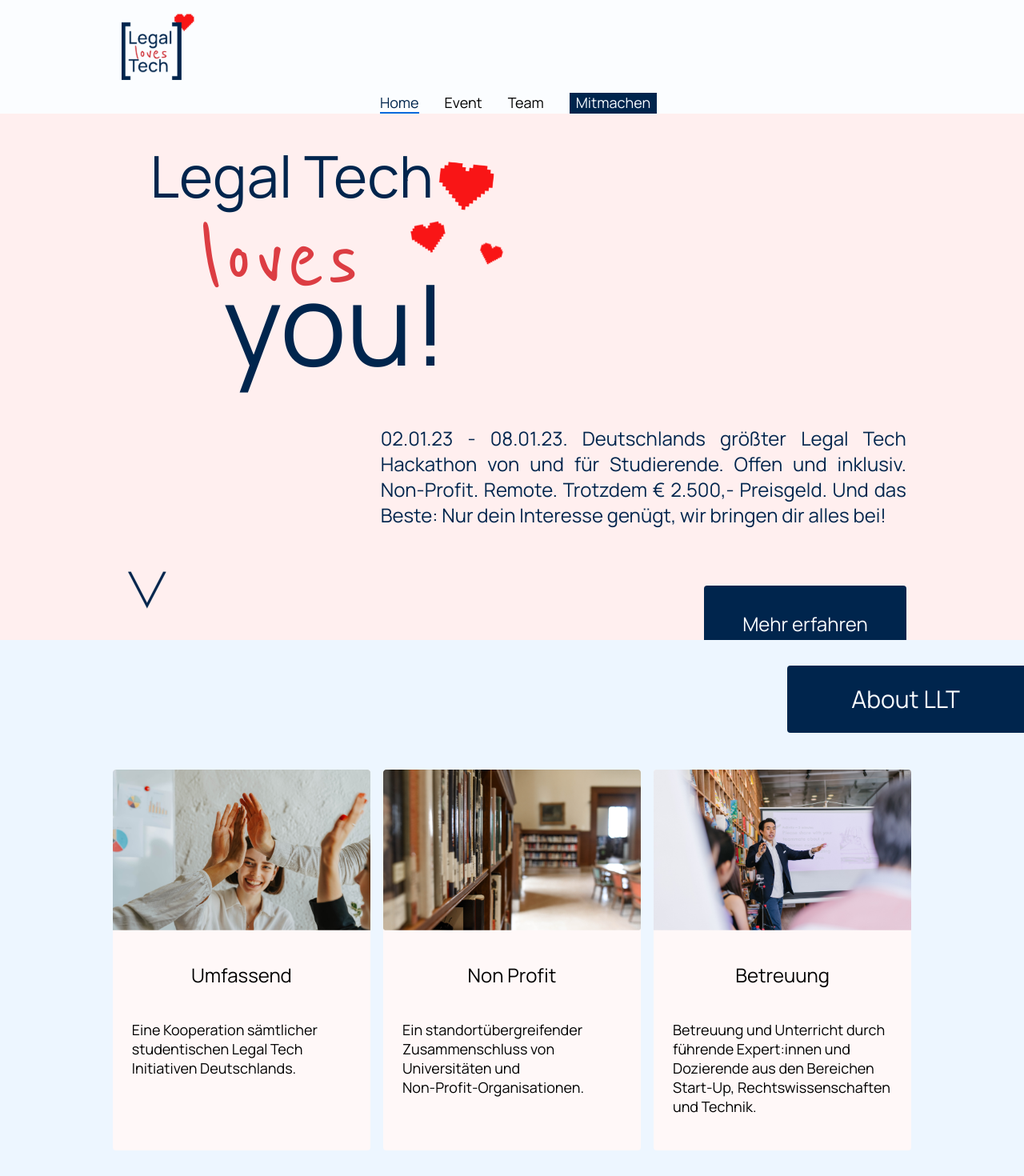
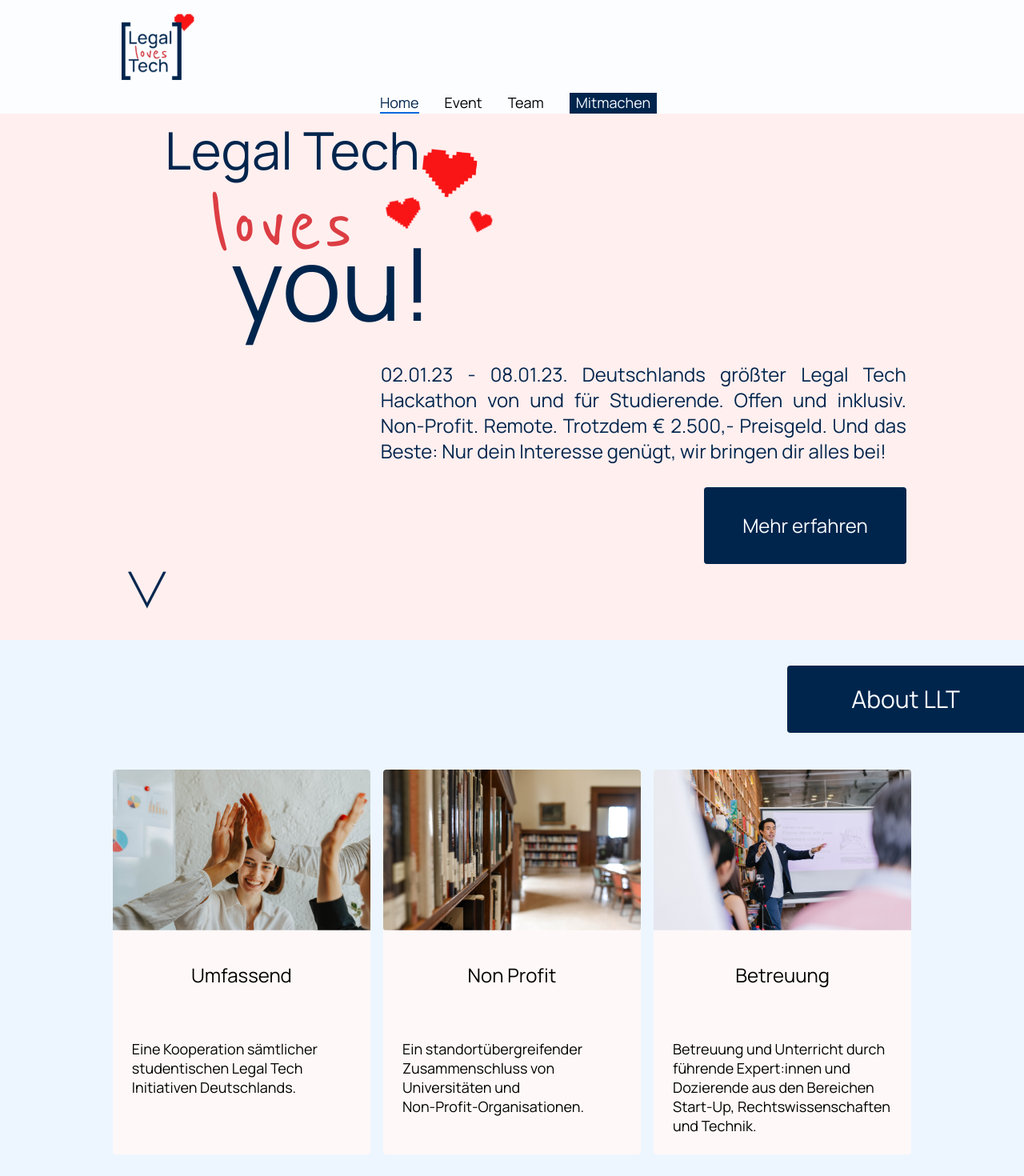
Before and after one commit to tiehm/hackathon-website, a React (Create React App) app: page / in a window 1280 px wide. Shown: the top 1470 px of the page at 80% size. Built offline with nearby package versions, Linux system fonts and the light colour scheme.

Commit message:
fix: change responsive design for even more screen sizes (particularly smaller laptops)

```diff
--- a/src/components/about/AboutCard.tsx
+++ b/src/components/about/AboutCard.tsx
@@ -19,7 +19,7 @@ export class AboutCard extends React.Component<Props, {}> {
       <div className={'py-10 text-head-m text-center'}>
         {this.props.title}
       </div>
-      <div className={'text-md text-left px-6 xl:text-text-l text-left ' +
+      <div className={'text-md text-left p-6 xl:text-text-l text-left ' +
           '850-h:text-justify'}>
         {this.props.info}
       </div>
--- a/src/components/info/Greeting.css
+++ b/src/components/info/Greeting.css
@@ -64,3 +64,55 @@
         margin-top: 0!important;
     }
 }
+
+@media (max-height: 900px) and (min-width: 1100px) and (min-height: 600px) and (min-width: 800px) {
+    /*.scale-greeting {*/
+    /*    transform: scale(0.9)!important;*/
+    /*}*/
+    #shortInfoLink {
+        margin-top: 2%!important;
+    }
+    #big-heart-background {
+        background: url("/src/img/bigHeart.png") no-repeat 90% 25%;
+        background-size: 15%;
+    }
+
+    #medium-heart-background {
+        background: url("/src/img/mediumHeart.png") no-repeat 75% 55%;
+        background-size: 10%;
+    }
+
+    #small-heart-background {
+        background: url("/src/img/smallHeart.png") no-repeat 95% 60%;
+        background-size: 7%;
+    }
+}
+
+@media (max-height: 800px) and (min-width: 1100px) and (min-height: 600px) and (min-width: 800px) {
+    .scale-greeting {
+        transform: scale(0.9)!important;
+    }
+    #shortInfo {
+        margin-top: 0!important;
+    }
+    #greeting {
+        margin-top: 0!important;
+    }
+    #shortInfoLink {
+        margin-top: 2%!important;
+    }
+    #big-heart-background {
+        background: url("/src/img/bigHeart.png") no-repeat 90% 25%;
+        background-size: 15%;
+    }
+
+    #medium-heart-background {
+        background: url("/src/img/mediumHeart.png") no-repeat 75% 55%;
+        background-size: 10%;
+    }
+
+    #small-heart-background {
+        background: url("/src/img/smallHeart.png") no-repeat 95% 60%;
+        background-size: 7%;
+    }
+}
--- a/src/components/info/Greeting.tsx
+++ b/src/components/info/Greeting.tsx
@@ -16,26 +16,29 @@ export class Greeting extends React.Component {
 
         <div
           id={'big-heart-background'}
-          className={'w-full h-full absolute fadeIn delay-3'} />
+          className={'w-full h-full absolute fadeIn delay-3'}/>
         <div id={'medium-heart-background'}
-          className={'w-full h-full absolute fadeIn delay-2'} />
+          className={'w-full h-full absolute fadeIn delay-2'}/>
         <div
           id={'small-heart-background'}
-          className={'w-full h-full absolute fadeIn delay-1'} />
+          className={'w-full h-full absolute fadeIn delay-1'}/>
 
-        <div className={'font-medium text-blue-12 text-4xl text-left ' +
-            'tabletL:pl-10 lg:text-7xl'}>
+        <div className={'scale-greeting'}>
+          <div className={'font-medium text-blue-12 text-4xl text-left '+
+              'tabletL:pl-10 smDesktop:text-5xl lg:text-7xl'}>
             Legal Tech
           </div>
 
           <div className={'700-h:-mt-2 leading-none font-pen font-medium ' +
-            'text-red-10 text-center -ml-12 text-8xl lg:text-8xl xl:text-10xl'}>
+              'text-red-10 text-center -ml-12 text-8xl lg:text-8xl ' +
+              'xl:text-10xl'}>
             loves
           </div>
 
-        <div className={'700-h:-mt-2 leading-4 relative text-8xl font-medium' +
-            ' text-blue-12 text-right tabletL:pr-10 lg:text-10xl'}>
+          <div className={'700-h:-mt-2 leading-4 relative text-8xl ' +
+              'font-medium text-blue-12 text-right tabletL:pr-10 lg:text-10xl'}>
             you!
+          </div>
         </div>
 
       </div>
--- a/src/components/partners/Partners.tsx
+++ b/src/components/partners/Partners.tsx
@@ -216,9 +216,9 @@ export class Partners extends React.Component {
       <div className={'h-full flex justify-center items-center w-4/5 ml-auto ' +
           'mr-2 pt-52 z-10 flex-grow'}>
 
-        <div className={'grid grid-flow-row-dense h-full gap-2 w-4/5 ml-auto ' +
+        <div className={'grid grid-flow-row-dense h-full gap-3 w-4/5 ml-auto ' +
             'mr-4 justify-center items-center grid-cols-3 md:grid-cols-4 ' +
-            'lg:grid-cols-8 lg:w-11/12 xl:grid-cols-9 '}>
+            'lg:grid-cols-6 lg:w-11/12 xl:grid-cols-7 '}>
 
           {this.randomizedPartnerList().map((partner, index) =>
             <PartnerItem
--- a/src/routes/Team.tsx
+++ b/src/routes/Team.tsx
@@ -100,7 +100,7 @@ export class Team extends React.Component {
           'items-center mb-10'}>
         <div className={'container p-10 grid grid-cols-1 sm:grid-cols-2 ' +
             'lg:grid-cols-3 xl:grid-cols-4 gap-8 min-h-full flex ' +
-            'justify-center items-center mt-24 tabletL:mt-28 lg:mt-32 xl:mt-20'}
+            'justify-center items-center mt-24 tabletL:mt-28 lg:mt-32 xl:mt-36'}
         >
 
           {this.teamMembers.map((partner, index) =>
--- a/tailwind.config.js
+++ b/tailwind.config.js
@@ -11,6 +11,7 @@ module.exports = {
       '700-h': {'raw': '(max-height: 700px)'},
       '850-h': {'raw': '(min-height: 850px)'},
       'iPhoneXS': {'raw': '(max-height: 745px)'},
+      'smDesktop': {'raw': '(max-height: 850px) and (min-width: 1250px)'},
       'tabletL': '810px',
       ...defaultTheme.screens,
       '3xl': '1700px',
```
Lines whose indentation alone changed are shown as unchanged.
